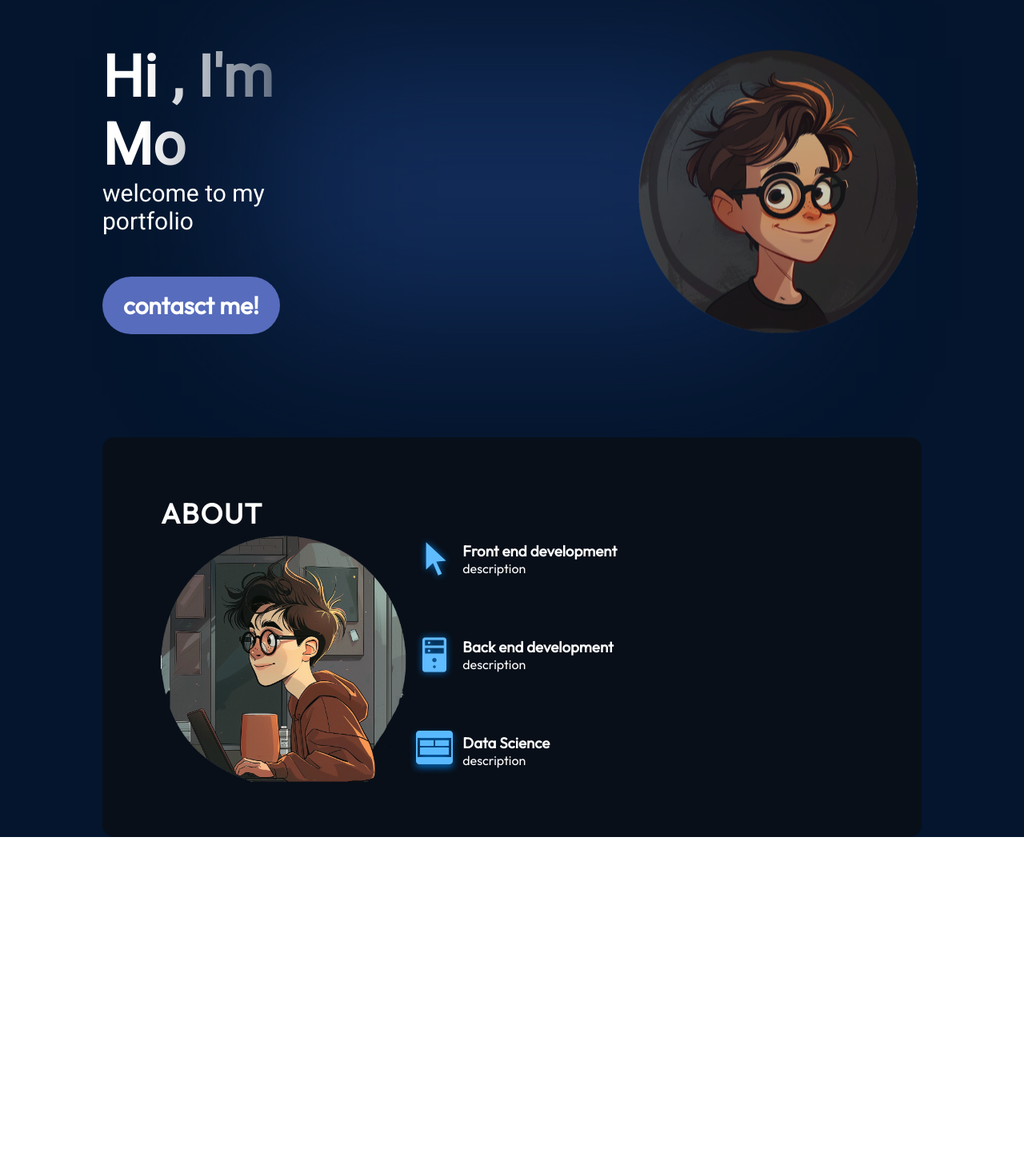
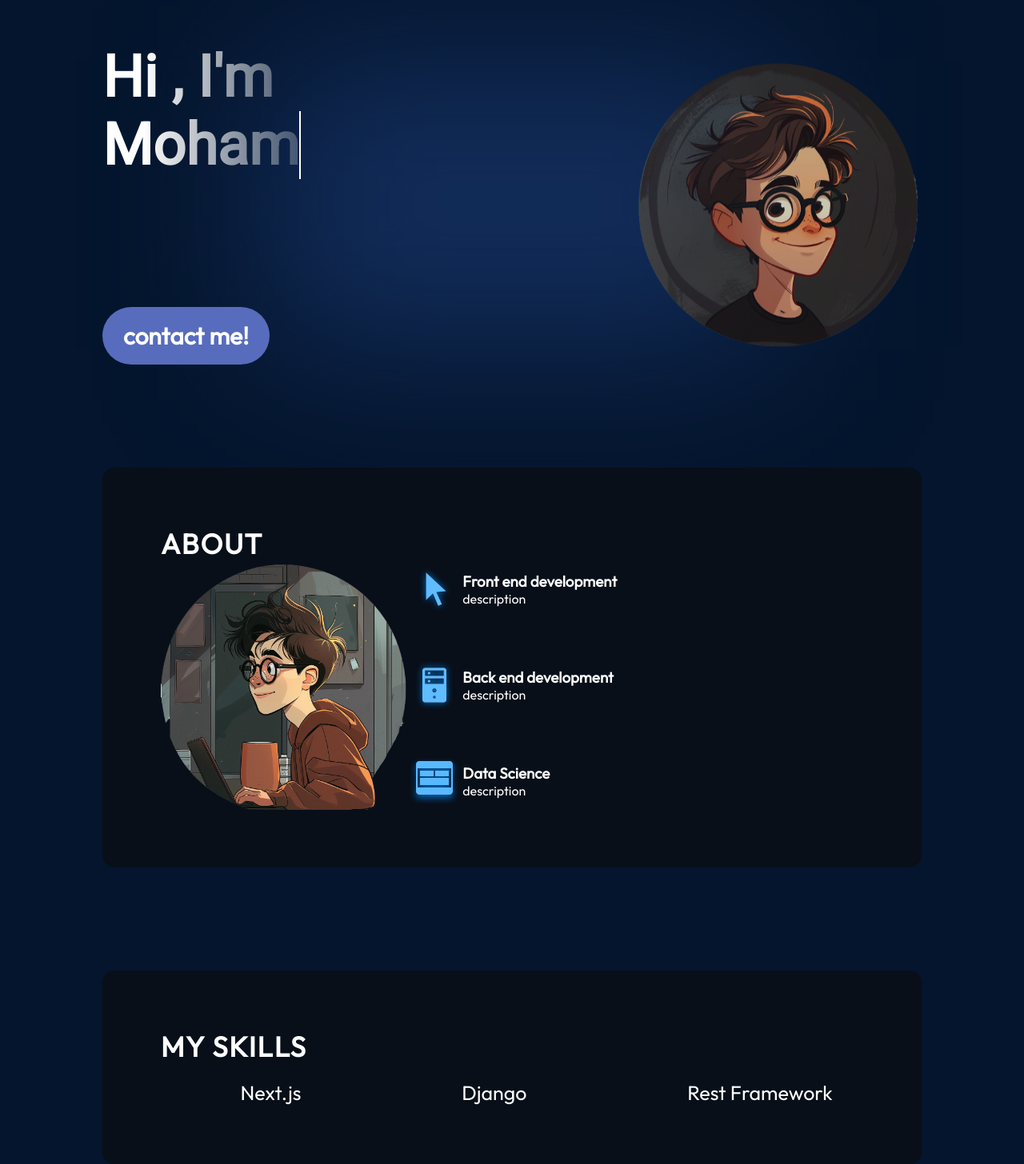
Before and after one commit to ApeX1112/portfolio, a React (Vite) app: page / in a window 1280 px wide. Shown: the part 96-1552 px from the top of the page at 80% size. Before the commit the page ends 1143 px from the top, so only its background shows below. Built offline with nearby package versions, Linux system fonts and the light colour scheme.

Commit message:
skills slide

```diff
--- a/src/App.jsx
+++ b/src/App.jsx
@@ -3,6 +3,7 @@ import './App.css'
 import Navbar from './Components/Navbar/Navbar'
 import Hero from './Components/Hero/Hero'
 import About from './Components/About/About'
+import Skills from './Components/skills/Skills'
 
 
 function App() {
@@ -21,6 +22,7 @@ function App() {
         <Navbar></Navbar>
         <Hero></Hero>
         <About></About>
+        <Skills></Skills>
       </div>
     </>
   )
--- a/src/Components/Hero/Hero.css
+++ b/src/Components/Hero/Hero.css
@@ -26,9 +26,15 @@
         90deg,rgba(255,255,255,1) 20%,
         rgba(255,255,255,0) 120%
     );
+    height: 300px;
     -webkit-text-fill-color: transparent;
     background-clip: text;
     -webkit-background-clip: text;
+}
+.Title::after{
+    content: "";
+    border-left: 2px #fff solid;
+    ;
 }
 .descr{
     font-size: 30px;
@@ -46,6 +52,8 @@
     font-weight: 600;
     padding: 17px 26px;
     box-shadow: 0 0 4 px rgba(0,0,0,0.25);
+    margin-top: 30px;
+
 
 }
 .heroimg{
--- a/src/Components/Hero/Hero.jsx
+++ b/src/Components/Hero/Hero.jsx
@@ -15,7 +15,7 @@ const Hero = () => {
   const [index, setIndex] = useState(0);
 
   useEffect(() => {
-    // Clear previous timeouts and intervals
+
     const intervalId = setInterval(() => {
       if (index < text.length) {
         setDisplayText(displayText => displayText + text[index]);
@@ -29,9 +29,9 @@ const Hero = () => {
           else return text1;
         })
 
-         // Stop the interval when all letters are displayed
+
       }
-    }, 500); // Display each letter after 500ms
+    }, 400); // Display each letter after 500ms
 
     return () => clearInterval(intervalId); // Cleanup interval on component unmount
   }, [index, text]);
@@ -40,8 +40,8 @@ const Hero = () => {
         <div className='content'>
             <h2 className='Title'>{displayText}</h2>
 
-            <span className='descr'>{text2}</span>
-            <a className='contact'>contasct me!</a>
+
+            <a className='contact'>contact me!</a>
         </div>
         <img src={getImageUrl("hero/heroImage.png")} className='heroimg'>
         </img>
--- /dev/null
+++ b/src/Components/skills/Skills.css
@@ -0,0 +1,58 @@
+.skills_title{
+    color:#fff;
+    font-size: 35px;
+    font-weight: 700;
+    letter-spacing: 1.75px;
+    text-transform: uppercase;
+}
+
+.skills_list{
+    display: flex;
+    align-items: center;
+    justify-content: flex-start;
+    gap: 10%;
+    list-style-type: none;
+    margin-top: 20px;
+    animation: scrollSkills 20s linear infinite ;
+
+
+}
+
+.skills_list li {
+    color: #fff;
+    font-size: 25px;
+    word-wrap:none;
+
+    white-space: nowrap;
+
+}
+.skills_container{
+    position: relative;
+    background-color: rgba(12,12,12,0.6);
+    border-radius: 15px;
+    padding:73px;
+    margin-top: 129px;
+    z-index: 1;
+    margin-left: 10%;
+    margin-right: 10%;
+    overflow: hidden;
+
+
+}
+.slide{
+    display: inline-flex;
+
+}
+.slide:hover .skills_list{
+    animation-play-state: paused;
+}
+
+@keyframes scrollSkills {
+    0%{
+        transform: translate(0%);
+    }
+
+    100%{
+        transform: translateX(-180%);
+    }
+}
--- /dev/null
+++ b/src/Components/skills/Skills.jsx
@@ -0,0 +1,48 @@
+import React from 'react'
+import './Skills.css'
+
+const Skills = () => {
+  return (
+    <div className='skills_container'>
+    <h2 className='skills_title'>My Skills</h2>
+    <div className='slide'>
+    <ul className='skills_list'>
+        <li>Postgresql</li>
+        <li>HTML5</li>
+        <li>CSS</li>
+        <li>React.js</li>
+        <li>Next.js</li>
+        <li>Django</li>
+        <li>Rest Framework</li>
+        <li>Git</li>
+        <li>ML</li>
+        <li>DL</li>
+        <li>Adobe Illustrator</li>
+        <li>SQL</li>
+
+
+        <li>Postgresql</li>
+        <li>HTML5</li>
+        <li>CSS</li>
+        <li>React.js</li>
+        <li>Next.js</li>
+        <li>Django</li>
+        <li>Rest Framework</li>
+        <li>Git</li>
+        <li>ML</li>
+        <li>DL</li>
+        <li>Adobe Illustrator</li>
+        <li>SQL</li>
+
+    </ul>
+    <ul className='skills_list'>
+
+
+    </ul>
+    </div>
+
+    </div>
+  )
+}
+
+export default Skills
```
